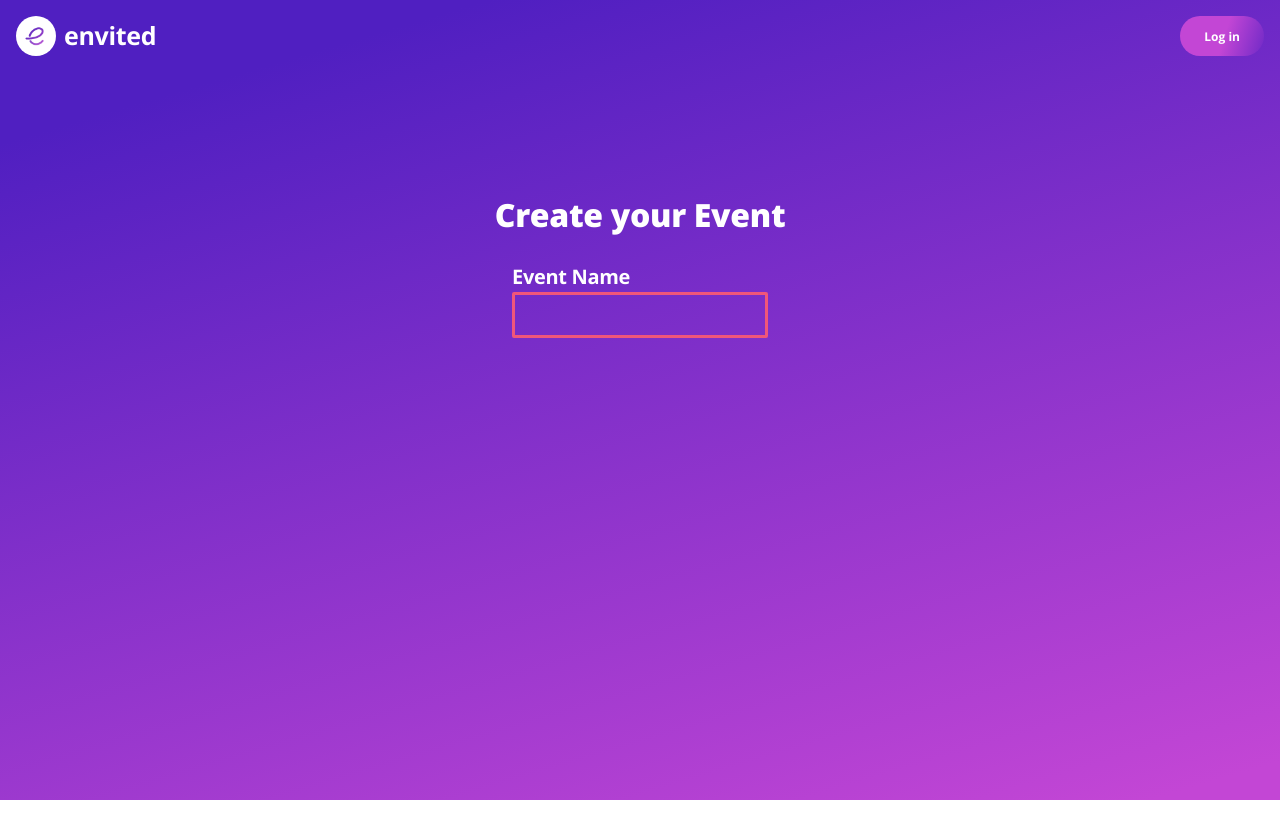
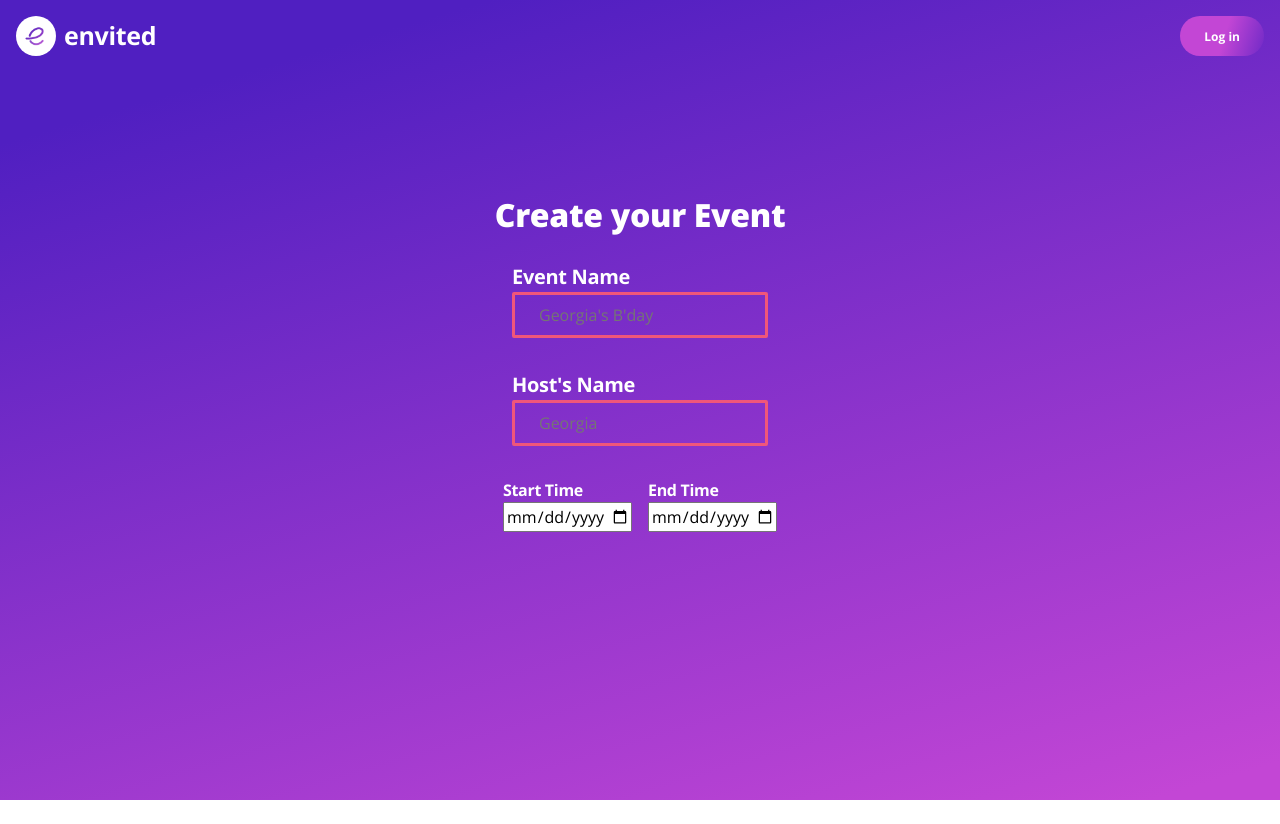
Before and after one commit to Wolfleader101/envited-ta, a Next.js app: page /create in a window 1280 px wide. Built offline with nearby package versions, Linux system fonts and the light colour scheme.

Commit message:
date picker

```diff
--- /dev/null
+++ b/components/DateSelector/DateSelector.tsx
@@ -0,0 +1,40 @@
+import { useState } from "react";
+import { InputContainer, StyledLabel } from "./styles";
+
+type Props = {
+  name: string;
+  label: string;
+  value: string;
+  setValue: (value: React.SetStateAction<any>) => void;
+};
+
+const DateSelector = ({ name, label, value, setValue }: Props) => {
+  return (
+    <InputContainer>
+      <StyledLabel htmlFor={name}>{label}</StyledLabel>
+      <input type="date" name={name} value={value} onChange={(e) => setValue(e.target.value)} min="2018-01-01" max="2050-12-31" />
+    </InputContainer>
+  );
+};
+
+// const TextInput = ({ placeholder, name, label, value, setValue }: Props) => {
+//   const [focus, setFocus] = useState(false);
+//   return (
+//     <InputContainer>
+//       <StyledLabel htmlFor={name} focus={focus}>
+//         {label}
+//       </StyledLabel>
+//       <StyledInput
+//         type="text"
+//         name={name}
+//         value={value}
+//         placeholder={placeholder}
+//         onChange={(e) => setValue(e.target.value)}
+//         onFocus={(e) => setFocus(true)}
+//         onBlur={(e) => setFocus(false)}
+//       />
+//     </InputContainer>
+//   );
+// };
+
+export default DateSelector;
--- /dev/null
+++ b/components/DateSelector/index.ts
@@ -0,0 +1 @@
+export { default } from "./DateSelector";
--- /dev/null
+++ b/components/DateSelector/styles.tsx
@@ -0,0 +1,20 @@
+import styled from "styled-components";
+
+export const InputContainer = styled.div`
+  display: flex;
+  flex-direction: column;
+  align-items: flex-start;
+  padding-left: 0.5rem;
+  padding-right: 0.5rem;
+`;
+
+type LabelProps = {
+  focus?: boolean;
+};
+
+export const StyledLabel = styled.label<LabelProps>`
+  font-size: 1rem;
+  font-weight: bold;
+  transition: color 0.5s ease-in-out;
+  color: ${(props) => (props.focus ? props.theme.colors.secondary.green : "white")};
+`;
--- a/components/TextInput/TextInput.tsx
+++ b/components/TextInput/TextInput.tsx
@@ -19,6 +19,7 @@ const TextInput = ({ placeholder, name, label, value, setValue }: Props) => {
         type="text"
         name={name}
         value={value}
+        placeholder={placeholder}
         onChange={(e) => setValue(e.target.value)}
         onFocus={(e) => setFocus(true)}
         onBlur={(e) => setFocus(false)}
--- a/components/styled/index.tsx
+++ b/components/styled/index.tsx
@@ -22,6 +22,14 @@ export const Container = styled.div`
   display: flex;
   flex-direction: column;
   justify-content: center;
+  align-items: center;
+  align-content: center;
+`;
+
+export const RowContainer = styled.div`
+  display: flex;
+  flex-direction: row;
+  justify-content: space-between;
   align-items: center;
   align-content: center;
 `;
--- a/pages/create.tsx
+++ b/pages/create.tsx
@@ -1,6 +1,7 @@
+import DateSelector from "components/DateSelector";
 import NavBar from "components/NavBar";
 import ProductCard from "components/ProductCard";
-import { Button, Heading, SubText, ProductCardContainer, SocialMediaBg, MainPage, PageBreak, PageContainer } from "components/styled";
+import { Button, Heading, SubText, ProductCardContainer, SocialMediaBg, MainPage, PageBreak, PageContainer, RowContainer } from "components/styled";
 import TextInput from "components/TextInput";
 import type { NextPage } from "next";
 import Head from "next/head";
@@ -10,6 +11,10 @@ import { SyntheticEvent, useState } from "react";
 
 const Create: NextPage = () => {
   const [eventName, setEventName] = useState("");
+  const [hostName, setHostName] = useState("");
+  const [startTime, setStartTime] = useState("");
+  const [endTime, setEndTime] = useState("");
+
   return (
     <div>
       <Head>
@@ -23,6 +28,13 @@ const Create: NextPage = () => {
           <Heading>Create your Event</Heading>
           <PageBreak />
           <TextInput name="eventName" placeholder="Georgia's B'day" value={eventName} setValue={setEventName} label="Event Name" />
+          <PageBreak />
+          <TextInput name="hostName" placeholder="Georgia" value={hostName} setValue={setHostName} label="Host's Name" />
+          <PageBreak />
+          <RowContainer>
+            <DateSelector name="StartTime" value={startTime} setValue={setStartTime} label="Start Time" />
+            <DateSelector name="EndTime" value={endTime} setValue={setEndTime} label="End Time" />
+          </RowContainer>
         </PageContainer>
       </MainPage>
     </div>
```
